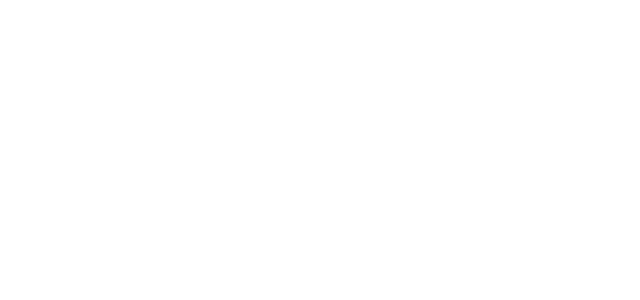
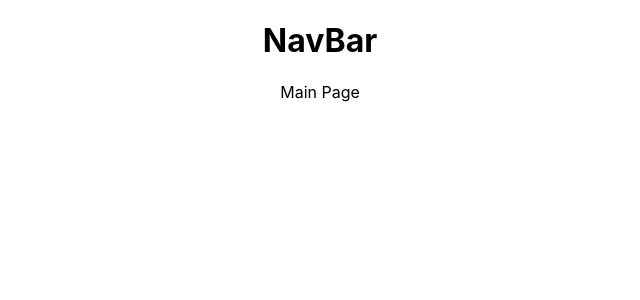
Before and after one commit to DaengPotato/DaengDaeng, a React (Create React App) app in the folder frontend/daengdaeng/: page / in a window 1280 px wide. Shown: the top 300 px of the page, without its empty margins (320-960 px from the left). Built offline with nearby package versions, Linux system fonts and the light colour scheme.

Commit message:
feat: Router 적용

```diff
--- a/frontend/daengdaeng/package.json
+++ b/frontend/daengdaeng/package.json
@@ -12,6 +12,7 @@
     "@types/react-dom": "^18.2.7",
     "react": "^18.2.0",
     "react-dom": "^18.2.0",
+    "react-router-dom": "^6.15.0",
     "react-scripts": "5.0.1",
     "typescript": "^4.9.5",
     "web-vitals": "^2.1.4",
--- a/frontend/daengdaeng/src/App.tsx
+++ b/frontend/daengdaeng/src/App.tsx
@@ -1,9 +1,16 @@
 import React from 'react';
 import './App.css';
+import { Routes, Route } from 'react-router-dom';
+import NavBar from './components/common/NavBar';
+import MainPage from './pages/MainPage/indes';
 
 function App() {
   return (
-    <div className="App">
+    <div className='App'>
+      <NavBar />
+      <Routes>
+        <Route path='/' element={<MainPage />} />
+      </Routes>
     </div>
   );
 }
--- /dev/null
+++ b/frontend/daengdaeng/src/components/common/NavBar.tsx
@@ -0,0 +1,11 @@
+import React from 'react';
+
+const NavBar = () => {
+    return (
+        <div>
+            <h1>NavBar</h1>
+        </div>
+    )
+}
+
+export default NavBar;
--- a/frontend/daengdaeng/src/index.tsx
+++ b/frontend/daengdaeng/src/index.tsx
@@ -3,6 +3,7 @@ import ReactDOM from 'react-dom/client';
 import './index.css';
 import App from './App';
 import * as serviceWorkerRegistration from './serviceWorkerRegistration';
+import { BrowserRouter, BrowserRouter as Router } from 'react-router-dom';
 
 serviceWorkerRegistration.register();
 
@@ -11,6 +12,8 @@ const root = ReactDOM.createRoot(
 );
 root.render(
   <React.StrictMode>
-    <App />
+    <BrowserRouter>
+      <App />
+    </BrowserRouter>
   </React.StrictMode>,
 );
--- /dev/null
+++ b/frontend/daengdaeng/src/pages/MainPage/indes.tsx
@@ -0,0 +1,7 @@
+import React from 'react';
+
+const MainPage = () => {
+  return <div>Main Page</div>;
+};
+
+export default MainPage;
```
Also changed, not shown: 1 other file (tests, documents, lock files or other folders).
